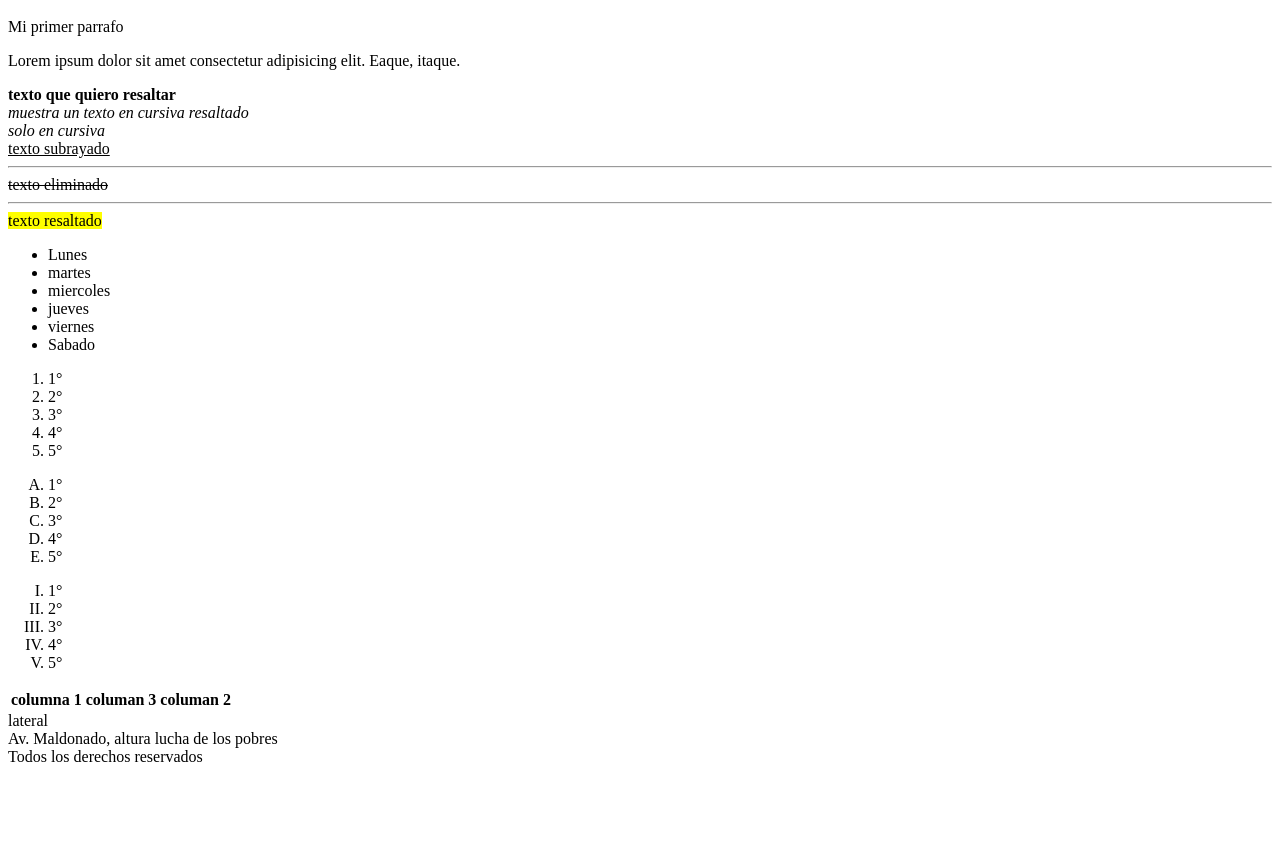
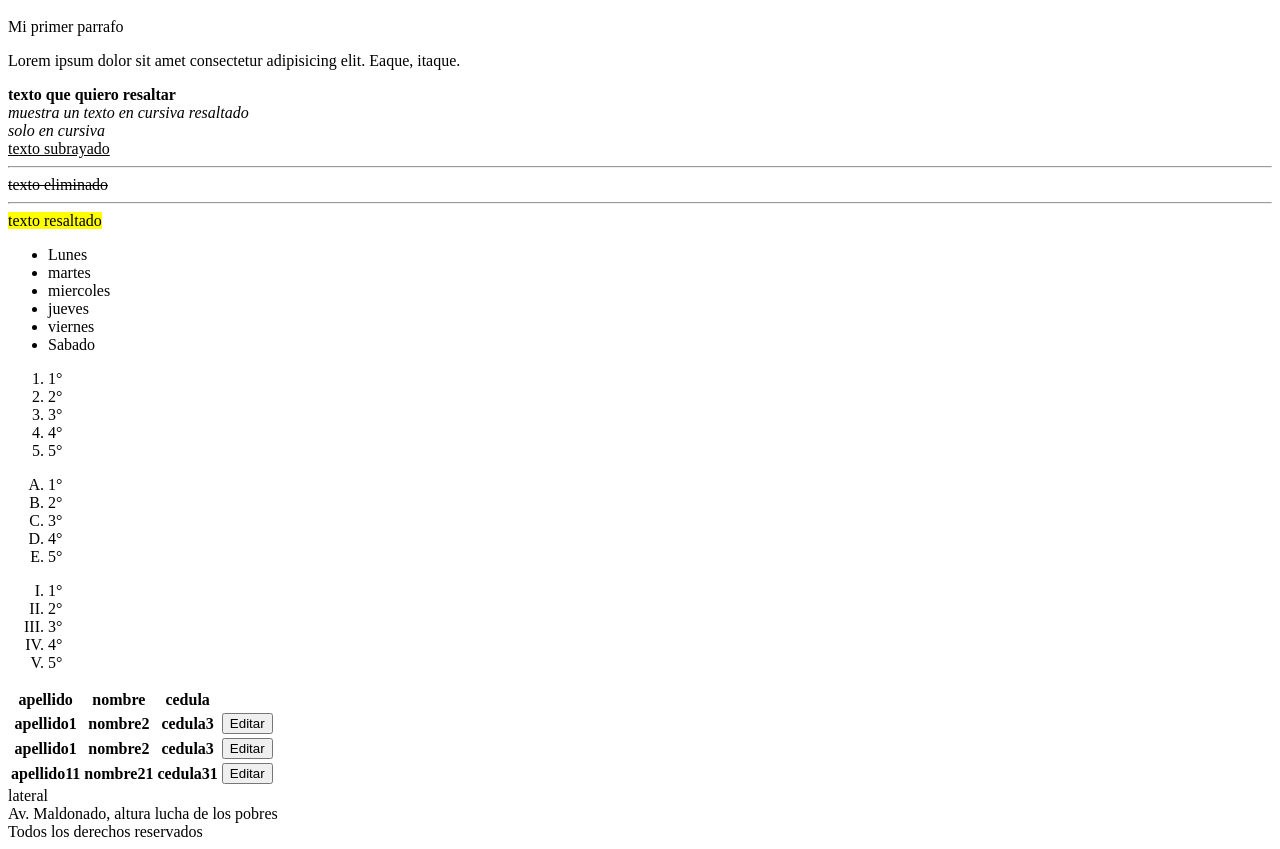
Before and after one commit to Deathkuroneko/pw_u1_fundamentos_dl, a plain HTML site: page index.html in a window 1280 px wide. Shown: the part 220-1069 px from the top of the page. Before the commit the page ends 994 px from the top, so only its background shows below. Drawn offline with Linux system fonts and the light colour scheme.

Commit message:
SegundaClase

```diff
--- a/index.html
+++ b/index.html
@@ -64,15 +64,33 @@
         </ol>
         <!--Tablas-->
         <table>
-            <thead>
+            <thead border="1">
                 <tr>
-                    <th>columna 1</th>
-                    <th>columan 3</th>
-                    <th>columan 2</th>
+                    <th>apellido</th>
+                    <th>nombre</th>
+                    <th>cedula</th>
                 </tr>
             </thead><!--Cabecera-->
+
             <body><!--conjunto de lineas-->
-
+                <tr>
+                    <th>apellido1</th>
+                    <th>nombre2</th>
+                    <th>cedula3</th>
+                    <th><button>Editar</button></th>
+                </tr>
+                <tr>
+                    <th>apellido1</th>
+                    <th>nombre2</th>
+                    <th>cedula3</th>
+                    <th><button>Editar</button></th>
+                </tr>
+                <tr>
+                    <th>apellido11</th>
+                    <th>nombre21</th>
+                    <th>cedula31</th>
+                    <th><button>Editar</button></th>
+                </tr>
             </body>
 
         </table>
```
